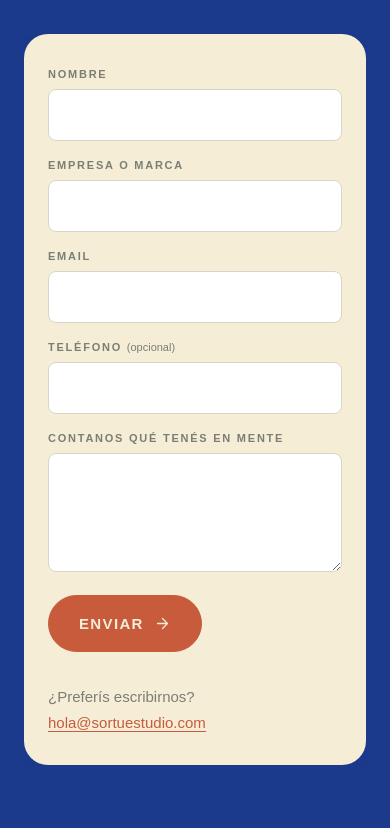
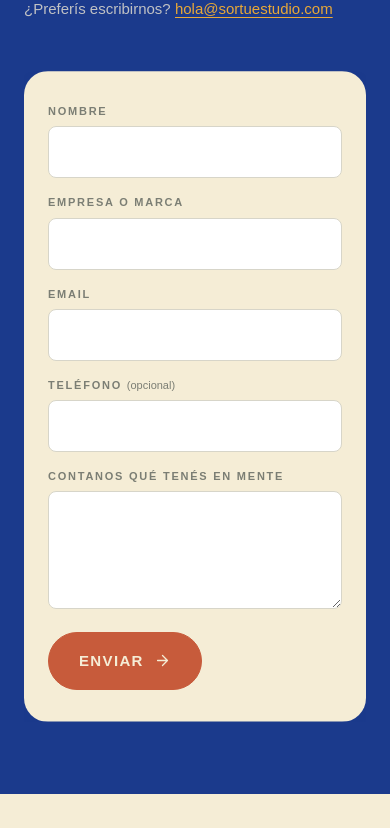
Before and after one commit to diegolapitz/sortu-estudio, a website built with Vite: page index.html in a window 390 px wide. Shown: the part 9097-9925 px from the top of the page. Built offline with nearby package versions, Linux system fonts and the light colour scheme; files whose address does not match are found by name.

Commit message:
fix: agrupar canales alternativos de contacto

```diff
--- a/index.html
+++ b/index.html
@@ -195,6 +195,7 @@
               <div class="contact-links reveal">
                 <a href="https://instagram.com/sortuestudio" target="_blank" rel="noreferrer"><svg viewBox="0 0 24 24" aria-hidden="true"><rect x="2" y="2" width="20" height="20" rx="5" /><circle cx="12" cy="12" r="4" /><path d="M17.5 6.5h.01" /></svg><span>@sortuestudio</span><b>↗</b></a>
               </div>
+              <p class="contact-direct-email reveal">¿Preferís escribirnos? <a href="mailto:hola@sortuestudio.com">hola@sortuestudio.com</a></p>
             </div>
 
             <div class="contact-form reveal" data-form-shell>
@@ -213,7 +214,6 @@
                 <h3>Recibimos tu mensaje.</h3>
                 <p>Gracias por escribirnos. Te respondemos a la brevedad.</p>
               </div>
-              <p class="contact-direct-email">¿Preferís escribirnos? <a href="mailto:hola@sortuestudio.com">hola@sortuestudio.com</a></p>
             </div>
           </div>
         </section>
--- a/src/styles.css
+++ b/src/styles.css
@@ -211,8 +211,8 @@ svg { width: 1em; height: 1em; fill: none; stroke: currentColor; stroke-width: 1
 .contact-success { min-height: 420px; justify-content: center; }
 .contact-success h3 { margin: 0; color: var(--ink-900); font-size: var(--text-2xl); }
 .contact-success p:last-child { max-width: 37ch; margin: 0; color: var(--ink-700); font-size: var(--text-base); line-height: var(--leading-relaxed); }
-.contact-direct-email { margin: 0; padding: 0 40px 40px; color: var(--ink-500); font-size: var(--text-sm); line-height: var(--leading-relaxed); }
-.contact-direct-email a { color: var(--sortu-terracota); text-decoration-color: rgba(199, 91, 59, .45); text-underline-offset: 3px; }
+.contact-copy .contact-direct-email { margin: -8px 0 0; color: rgba(245, 237, 214, .76); font-size: var(--text-sm); line-height: var(--leading-relaxed); }
+.contact-copy .contact-direct-email a { color: var(--sortu-ocre); text-decoration-color: rgba(232, 168, 56, .5); text-underline-offset: 3px; }
 .contact-shape { left: -150px; bottom: -100px; width: 310px; opacity: .85; animation: drift-b 36s var(--ease-in-out) infinite; }
 
 .site-footer { background: var(--sortu-crema); }
@@ -309,7 +309,6 @@ svg { width: 1em; height: 1em; fill: none; stroke: currentColor; stroke-width: 1
   .founder--martu { justify-self: start; }
   .founder--guada { justify-self: end; }
   .contact-form form, .contact-success { padding: 32px 24px; }
-  .contact-direct-email { padding: 0 24px 30px; }
   .contact-links a { padding: 15px 16px; font-size: 15px; }
   .footer-inner { align-items: flex-start; flex-direction: column; }
   .footer-inner > div { margin-left: 0; }
```
